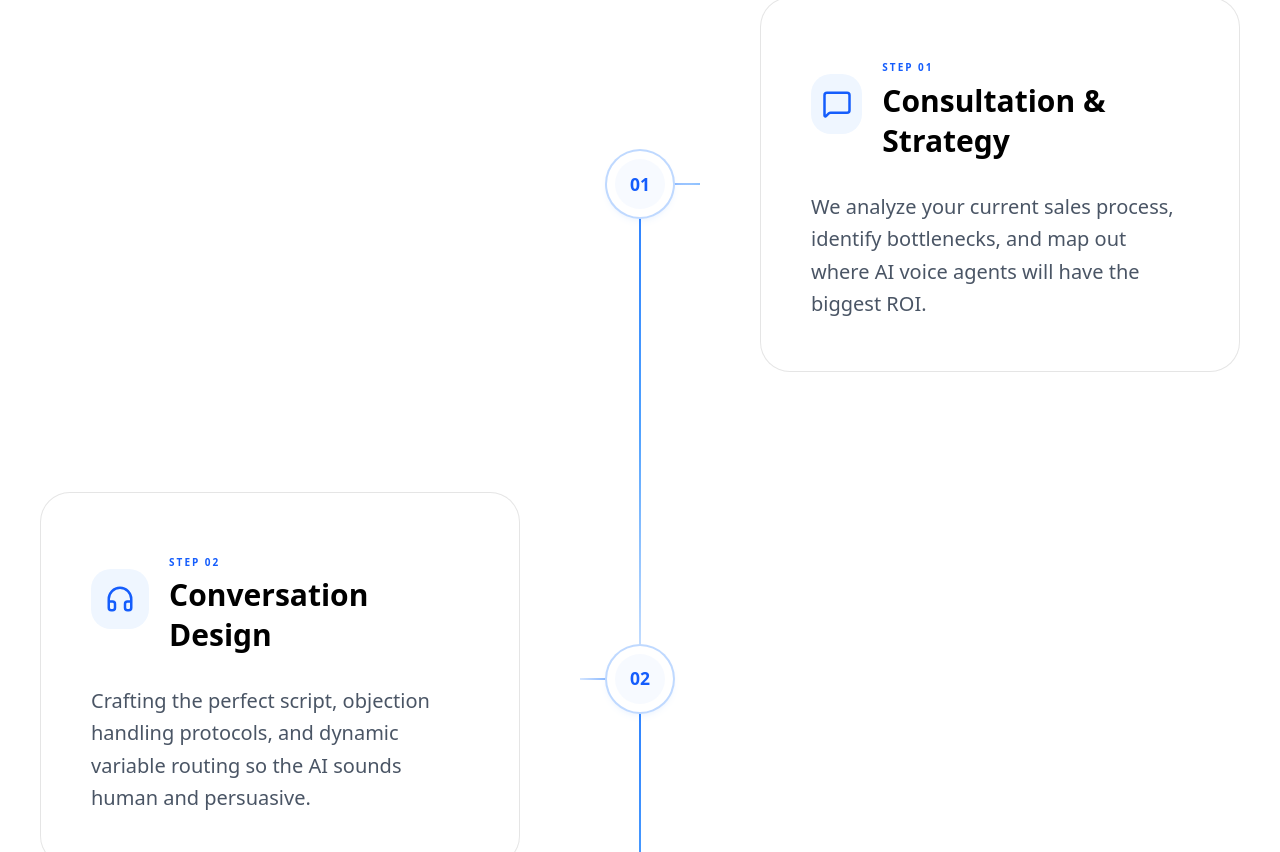
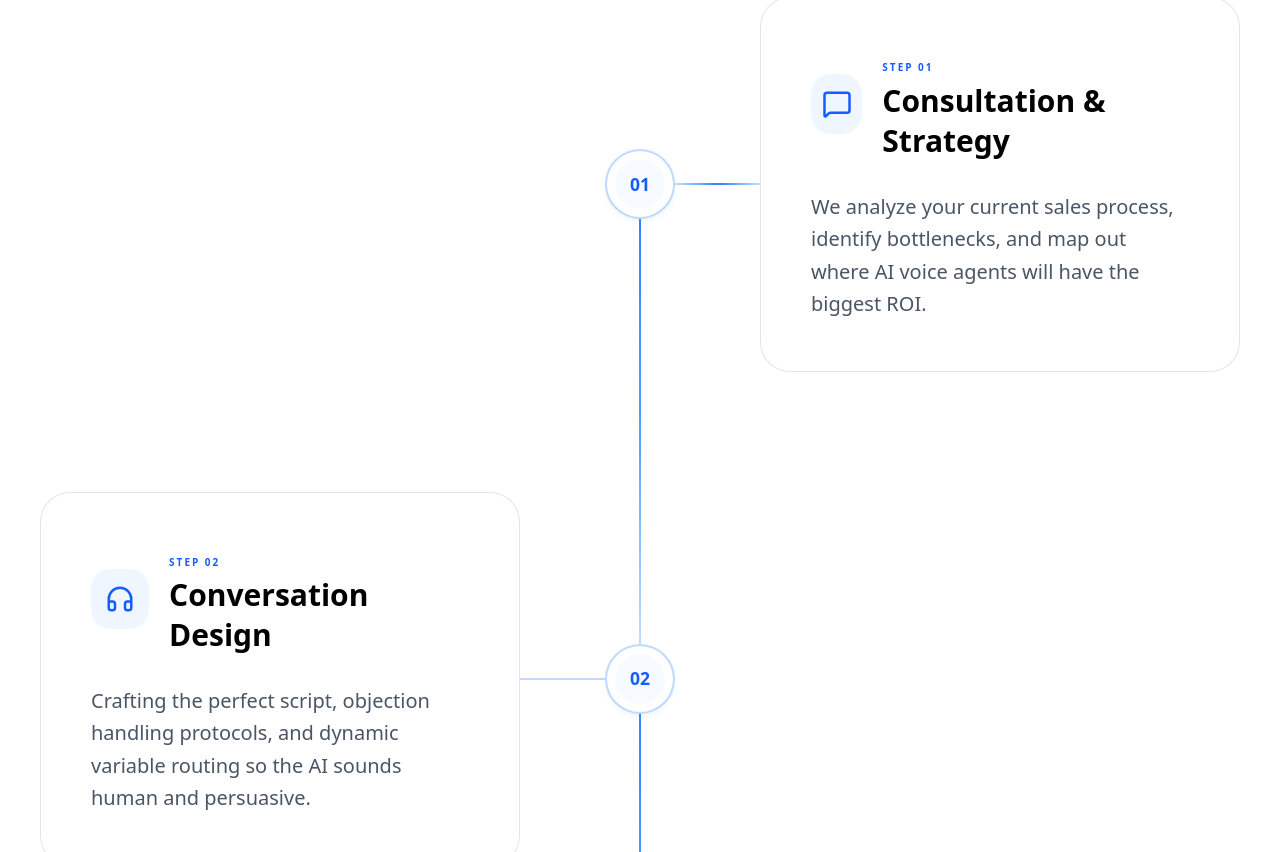
Before and after one commit to thelumin-ai/ai-voice-portfolio, a Next.js app: page / in a window 1280 px wide. Shown: the part 10988-11840 px from the top of the page. Built offline with nearby package versions, Linux system fonts and the light colour scheme; no server answers; the database is empty.

Commit message:
fix: adjust horizontal connector coordinates to bridge card margins

```diff
--- a/src/components/home/HowItWorks.tsx
+++ b/src/components/home/HowItWorks.tsx
@@ -115,34 +115,34 @@ export default function HowItWorks() {
 
                             {/* Desktop Animated Connector Line */}
                             {index % 2 === 0 ? (
-                                <div className="hidden md:block absolute left-1/2 right-[45%] h-[2px] top-1/2 -translate-y-1/2 z-0 overflow-hidden">
+                                <div className="hidden md:block absolute left-1/2 right-[calc(45%-3rem)] h-[2px] top-1/2 -translate-y-1/2 z-0 overflow-hidden">
                                     <motion.div
                                         initial={{ scaleX: 0 }}
                                         whileInView={{ scaleX: 1 }}
                                         viewport={{ once: true }}
                                         transition={{ delay: index * 0.1 + 0.2, duration: 0.5, ease: "easeOut" }}
-                                        className="h-full bg-gradient-to-r from-blue-500 to-blue-500/20 origin-left relative w-full overflow-hidden"
+                                        className="h-full bg-blue-500/30 origin-left relative w-full overflow-hidden"
                                     >
                                         <motion.div
                                             animate={{ x: ["-100%", "300%"] }}
                                             transition={{ duration: 2.5, repeat: Infinity, ease: "linear" }}
-                                            className="absolute top-0 bottom-0 w-16 bg-gradient-to-r from-transparent via-blue-400 to-transparent"
+                                            className="absolute top-0 bottom-0 w-16 bg-gradient-to-r from-transparent via-blue-500 to-transparent"
                                         />
                                     </motion.div>
                                 </div>
                             ) : (
-                                <div className="hidden md:block absolute right-1/2 left-[45%] h-[2px] top-1/2 -translate-y-1/2 z-0 overflow-hidden">
+                                <div className="hidden md:block absolute right-1/2 left-[calc(45%-3rem)] h-[2px] top-1/2 -translate-y-1/2 z-0 overflow-hidden">
                                     <motion.div
                                         initial={{ scaleX: 0 }}
                                         whileInView={{ scaleX: 1 }}
                                         viewport={{ once: true }}
                                         transition={{ delay: index * 0.1 + 0.2, duration: 0.5, ease: "easeOut" }}
-                                        className="h-full bg-gradient-to-l from-blue-500 to-blue-500/20 origin-right absolute right-0 w-full overflow-hidden"
+                                        className="h-full bg-blue-500/30 origin-right absolute right-0 w-full overflow-hidden"
                                     >
                                         <motion.div
                                             animate={{ x: ["300%", "-100%"] }}
                                             transition={{ duration: 2.5, repeat: Infinity, ease: "linear" }}
-                                            className="absolute top-0 bottom-0 w-16 bg-gradient-to-r from-transparent via-blue-400 to-transparent"
+                                            className="absolute top-0 bottom-0 w-16 bg-gradient-to-r from-transparent via-blue-500 to-transparent"
                                         />
                                     </motion.div>
                                 </div>
```
